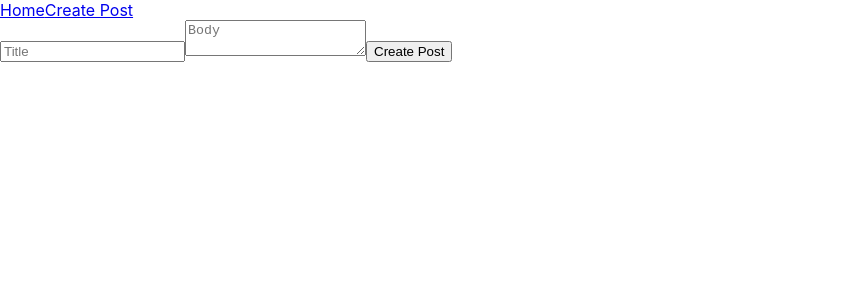
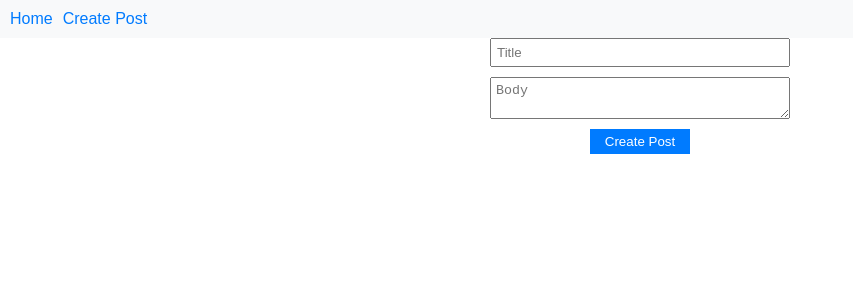
Before and after one commit to Mahammad-Rehan/blogapp_react1, a React (Create React App) app: page /create in a window 1280 px wide. Shown: the top 300 px of the page, without its empty margins (0-853 px from the left). Built offline with nearby package versions, Linux system fonts and the light colour scheme.

Commit message:
Update App.css

```diff
--- a/src/App.css
+++ b/src/App.css
@@ -1,38 +1,60 @@
-.App {
-  text-align: center;
+body {
+  font-family: Arial, sans-serif;
 }
 
-.App-logo {
-  height: 40vmin;
-  pointer-events: none;
+nav {
+  background-color: #f8f9fa;
+  padding: 10px;
 }
 
-@media (prefers-reduced-motion: no-preference) {
-  .App-logo {
-    animation: App-logo-spin infinite 20s linear;
-  }
+nav a {
+  margin-right: 10px;
+  text-decoration: none;
+  color: #007bff;
 }
 
-.App-header {
-  background-color: #282c34;
-  min-height: 100vh;
+button {
+  background-color: #007bff;
+  color: white;
+  border: none;
+  padding: 5px 10px;
+  margin: 5px 0;
+  cursor: pointer;
+}
+
+button:disabled {
+  background-color: #ccc;
+  cursor: not-allowed;
+}
+
+.error {
+  color: red;
+}
+
+form {
   display: flex;
   flex-direction: column;
-  align-items: center;
-  justify-content: center;
-  font-size: calc(10px + 2vmin);
-  color: white;
+  width: 300px;
+  margin: 0 auto;
 }
 
-.App-link {
-  color: #61dafb;
+form input, form textarea {
+  margin-bottom: 10px;
+  padding: 5px;
 }
 
-@keyframes App-logo-spin {
-  from {
-    transform: rotate(0deg);
-  }
-  to {
-    transform: rotate(360deg);
-  }
+form button {
+  width: 100px;
+  margin: 0 auto;
 }
+
+div > div {
+  padding: 10px;
+  margin: 10px 0;
+  border: 1px solid #ddd;
+  border-radius: 5px;
+}
+
+div > div > a {
+  margin-right: 10px;
+}
```
